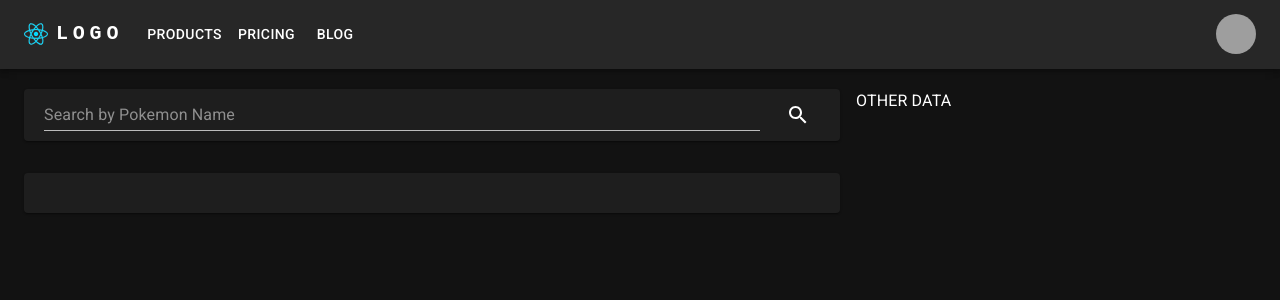
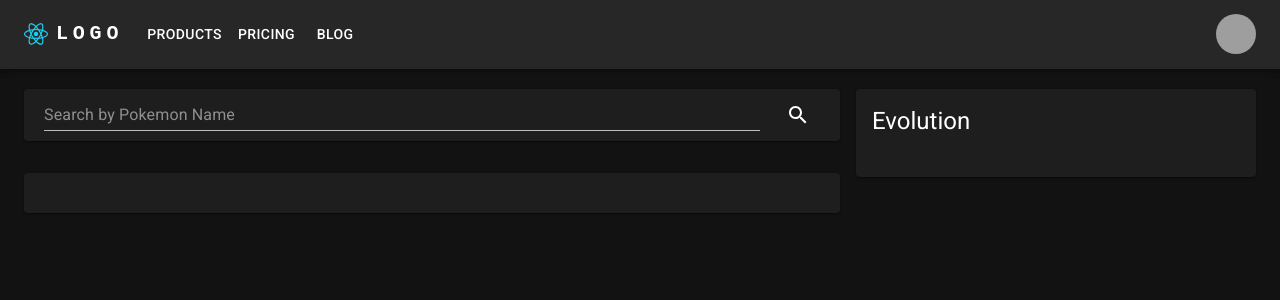
Before and after one commit to myronschippers/saga-vs-rtk-query, a React (Vite) app: page / in a window 1280 px wide. Shown: the top 300 px of the page. Built offline with nearby package versions, Linux system fonts and the light colour scheme; grey boxes are pictures that could not be loaded.

Commit message:
adding a sidebar content copmponent for the evolution data to be displayed in

```diff
--- a/src/components/App/App.tsx
+++ b/src/components/App/App.tsx
@@ -2,6 +2,7 @@ import { Container, Stack, Grid } from '@mui/material';
 
 import { PokemonDetails } from '../PokemonDetails';
 import { PokemonSearch } from '../PokemonSearch';
+import { PokemonSidebar } from '../PokemonSidebar';
 import { AppHeader } from '../AppHeader';
 
 function App() {
@@ -23,7 +24,7 @@ function App() {
             </Stack>
           </Grid>
           <Grid item xs={4}>
-            OTHER DATA
+            <PokemonSidebar />
           </Grid>
         </Grid>
       </Container>
--- /dev/null
+++ b/src/components/PokemonSidebar/PokemonSidebar.tsx
@@ -0,0 +1,26 @@
+import { useSelector } from 'react-redux';
+import { Card, CardContent, Typography } from '@mui/material';
+
+import { selectDetails } from '../../store/reducers/pokemon/pokemon.selectors';
+
+function PokemonSidebar() {
+  const pokemonDetailsData = useSelector(selectDetails);
+
+  return (
+    <Card>
+      <CardContent>
+        <Typography gutterBottom variant="h5" component="h3" mb={2}>
+          Evolution
+        </Typography>
+        {pokemonDetailsData && (
+          <Typography>
+            Evolution of {pokemonDetailsData.name.toUpperCase()} with ID,{' '}
+            {pokemonDetailsData.id}
+          </Typography>
+        )}
+      </CardContent>
+    </Card>
+  );
+}
+
+export default PokemonSidebar;
--- /dev/null
+++ b/src/components/PokemonSidebar/index.ts
@@ -0,0 +1 @@
+export { default as PokemonSidebar } from './PokemonSidebar';
```
